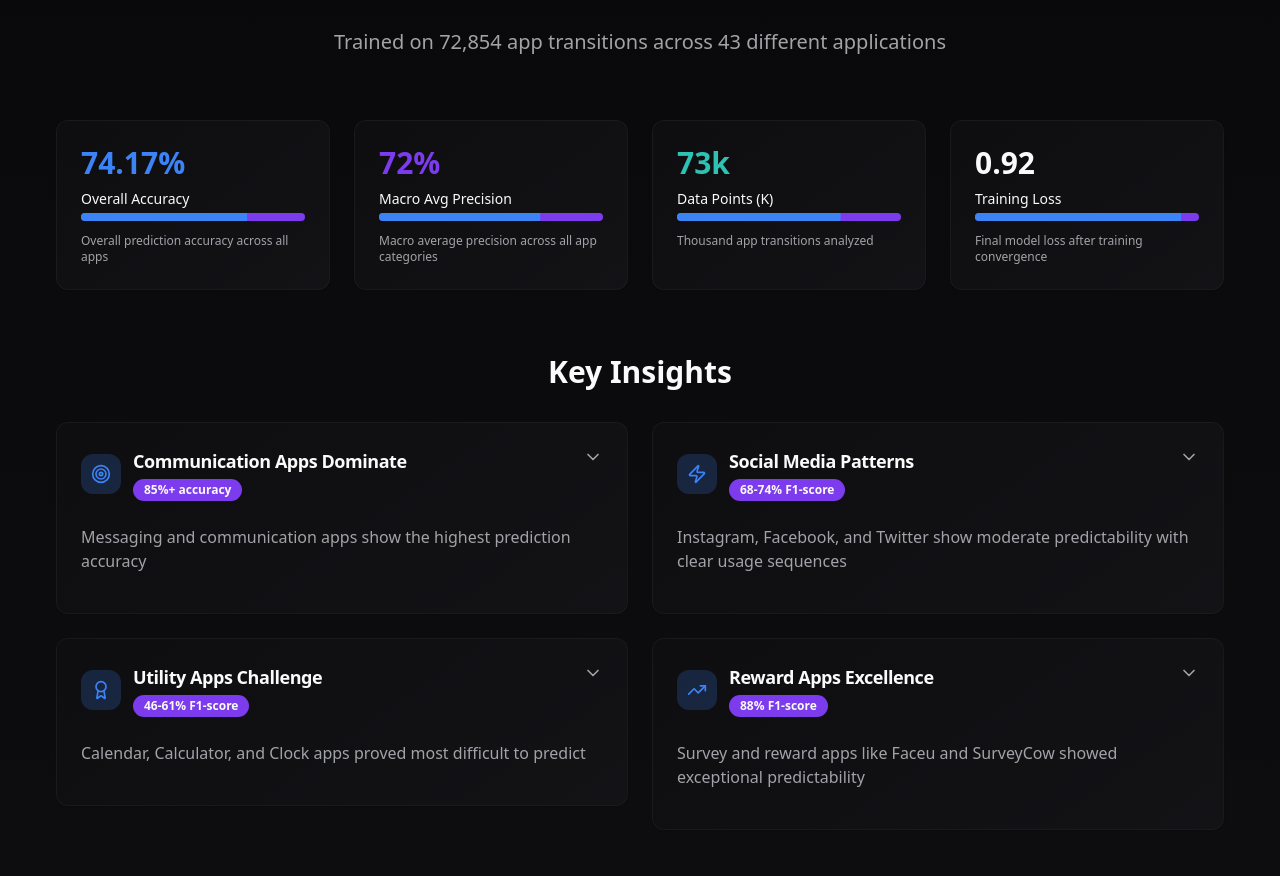
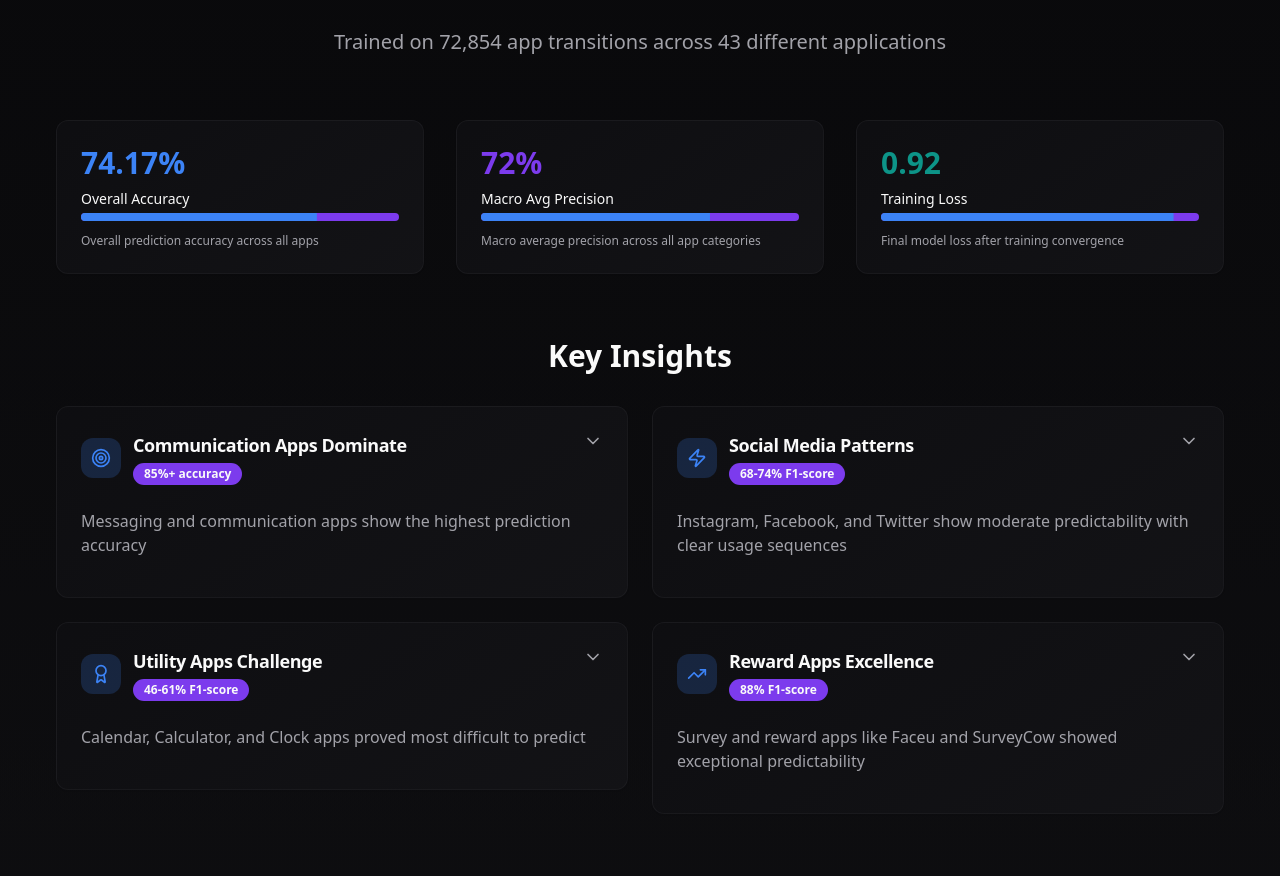
Before and after one commit to ucd25-cosmos-patternseekers/data-sci-final, a React (Vite) app: page / in a window 1280 px wide. Shown: the part 3884-4760 px from the top of the page. Built offline with nearby package versions, Linux system fonts and the light colour scheme.

Commit message:
fix: Update model performance section
Remove data points tab, adjust spacing for remaining tabs, and update loss tab visualization to teal theme. Fixes invisible graph and data points.

```diff
--- a/src/components/MetricChart.tsx
+++ b/src/components/MetricChart.tsx
@@ -28,12 +28,6 @@ const MetricChart = ({ metric, value, description }: MetricChartProps) => {
           { category: 'Entertainment', value: 63 },
           { category: 'Productivity', value: 67 }
         ];
-      case 'dataSize':
-        return [
-          { phase: 'Training', value: 58.3 },
-          { phase: 'Validation', value: 14.6 },
-          { phase: 'Total Analyzed', value: 72.9 }
-        ];
       case 'loss':
         return [
           { epoch: 1, value: 2.94 },
@@ -56,8 +50,7 @@ const MetricChart = ({ metric, value, description }: MetricChartProps) => {
     switch (metric) {
       case 'accuracy': return 'hsl(var(--primary))';
       case 'precision': return 'hsl(var(--secondary))';
-      case 'dataSize': return 'hsl(var(--accent))';
-      case 'loss': return 'hsl(var(--chart-4))';
+      case 'loss': return 'hsl(168 100% 36%)'; // Teal color
       default: return 'hsl(var(--primary))';
     }
   };
@@ -92,13 +85,12 @@ const MetricChart = ({ metric, value, description }: MetricChartProps) => {
         </ResponsiveContainer>
       );
     } else {
-      const dataKey = metric === 'precision' ? 'category' : 'phase';
       return (
         <ResponsiveContainer width="100%" height={200}>
           <BarChart data={data}>
             <CartesianGrid strokeDasharray="3 3" stroke="hsl(var(--border))" />
             <XAxis
-              dataKey={dataKey}
+              dataKey="category"
               stroke="hsl(var(--muted-foreground))"
             />
             <YAxis stroke="hsl(var(--muted-foreground))" />
--- a/src/components/ResultsSection.tsx
+++ b/src/components/ResultsSection.tsx
@@ -23,15 +23,10 @@ const ResultsSection = () => {
       description: "Macro average precision across all app categories",
       color: "text-secondary"
     },
-    dataSize: {
-      value: 73,
-      description: "Thousand app transitions analyzed",
-      color: "text-accent"
-    },
     loss: {
       value: 0.92,
       description: "Final model loss after training convergence",
-      color: "text-chart-4"
+      color: "text-teal-600"
     }
   };
 
@@ -111,7 +106,7 @@ const ResultsSection = () => {
         </div>
 
         {/* Performance Metrics */}
-        <div className="grid grid-cols-1 md:grid-cols-2 lg:grid-cols-4 gap-6 mb-16">
+        <div className="grid grid-cols-1 md:grid-cols-3 gap-8 mb-16">
           {Object.entries(metrics).map(([key, metric]) => (
             <Card
               key={key}
@@ -122,13 +117,10 @@ const ResultsSection = () => {
             >
               <CardContent className="pt-6">
                 <div className={`text-3xl font-bold ${metric.color} mb-2`}>
-                  {key === 'dataSize' ? `${metric.value}k` :
-                   key === 'loss' ? metric.value :
-                   `${metric.value}%`}
+                  {key === 'loss' ? metric.value : `${metric.value}%`}
                 </div>
                 <div className="text-sm font-medium mb-1">
                   {key === 'precision' ? 'Macro Avg Precision' :
-                   key === 'dataSize' ? 'Data Points (K)' :
                    key === 'loss' ? 'Training Loss' :
                    'Overall Accuracy'}
                 </div>
```
